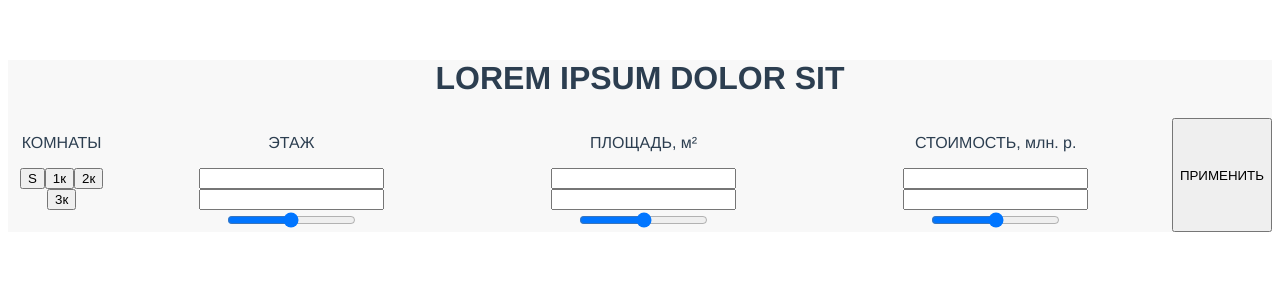
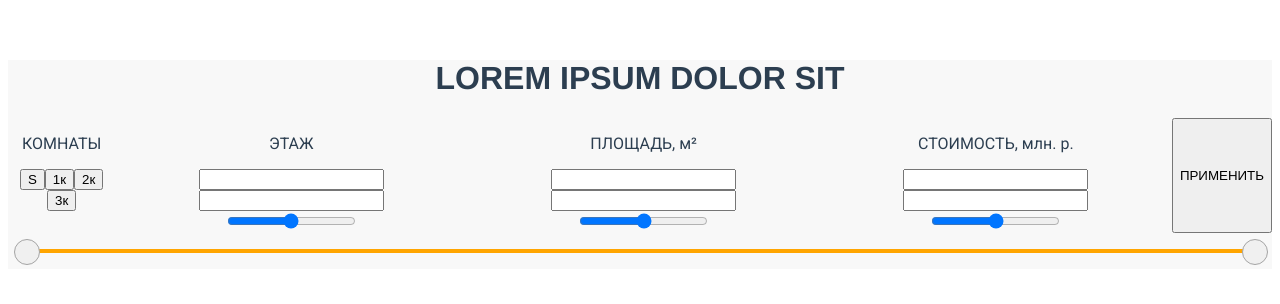
Before and after one commit to Nekishmyakish/apartments, a Vue app: page / in a window 1280 px wide. Shown: the top 304 px of the page. Built offline with nearby package versions, Linux system fonts and the light colour scheme.

Commit message:
double slider added

```diff
--- a/package.json
+++ b/package.json
@@ -9,7 +9,8 @@
   },
   "dependencies": {
     "core-js": "^3.6.5",
-    "vue": "^2.6.11"
+    "vue": "^2.6.11",
+    "vue-nouislider": "^1.0.1"
   },
   "devDependencies": {
     "@vue/cli-plugin-babel": "~4.5.0",
--- a/public/index.html
+++ b/public/index.html
@@ -5,6 +5,8 @@
     <meta http-equiv="X-UA-Compatible" content="IE=edge">
     <meta name="viewport" content="width=device-width,initial-scale=1.0">
     <link rel="icon" href="<%= BASE_URL %>favicon.ico">
+    <link href="https://fonts.googleapis.com/css?family=Roboto:100,300,400,500,700,900" rel="stylesheet">
+    <link href="https://cdn.jsdelivr.net/npm/@mdi/font@4.x/css/materialdesignicons.min.css" rel="stylesheet">
     <title><%= htmlWebpackPlugin.options.title %></title>
   </head>
   <body>
--- a/src/App.vue
+++ b/src/App.vue
@@ -1,7 +1,7 @@
 <template>
   <div id="app">
     <Header />
-    <Content />
+    <Content ::min="min" :max="max" @update:min="value => min = value" @update:max="value => max = value"></Content>
   </div>
 </template>
 
--- a/src/components/Content.vue
+++ b/src/components/Content.vue
@@ -1,9 +1,122 @@
 <template>
-  <div class="container"></div>
+  <div class="content">
+    <div
+      id="my-slider"
+      :se-min="minThreshold"
+      :se-step="step"
+      :se-min-value="min"
+      :se-max-value="max"
+      :se-max="maxThreshold"
+      class="slider"
+    >
+      <div class="slider-touch-left">
+        <span></span>
+      </div>
+      <div class="slider-touch-right">
+        <span></span>
+      </div>
+      <div class="slider-line">
+        <span></span>
+      </div>
+    </div>
+  </div>
 </template>
 
-<style scoped></style>
+<script>
+import ZbRangeSlider from "./ZbRangeSlider";
+export default {
+  props: {
+    minThreshold: {
+      type: Number,
+      default: -100,
+    },
+    maxThreshold: {
+      type: Number,
+      default: 100,
+    },
+    step: {
+      type: Number,
+      default: 1,
+    },
+    min: {
+      type: Number,
+      required: true,
+    },
+    max: {
+      type: Number,
+      required: true,
+    },
+  },
+  data: function() {
+    return {
+      instance: undefined,
+    };
+  },
+  mounted: function() {
+    this.instance = new ZbRangeSlider("my-slider");
+    this.instance.onChange = (min, max) => this.updateValues(min, max);
+  },
+  destroyed: function() {},
+  methods: {
+    updateValues: function(min, max) {
+      this.$emit("update:min", min);
+      this.$emit("update:max", max);
+    },
+  },
+};
+</script>
 
-<script>
-export default {};
-</script>
+<style>
+.slider {
+  display: block;
+  position: relative;
+  height: 36px;
+  width: 100%;
+  -webkit-user-select: none;
+  -moz-user-select: none;
+  -ms-user-select: none;
+  -o-user-select: none;
+  user-select: none;
+}
+.slider .slider-touch-left,
+.slider .slider-touch-right {
+  -webkit-box-sizing: border-box;
+  -moz-box-sizing: border-box;
+  box-sizing: border-box;
+  display: block;
+  position: absolute;
+  height: 36px;
+  width: 36px;
+  padding: 6px;
+  z-index: 2;
+}
+.slider .slider-touch-left span,
+.slider .slider-touch-right span {
+  display: block;
+  width: 100%;
+  height: 100%;
+  background: #f0f0f0;
+  border: 1px solid #a4a4a4;
+  border-radius: 50%;
+}
+.slider .slider-line {
+  -webkit-box-sizing: border-box;
+  -moz-box-sizing: border-box;
+  box-sizing: border-box;
+  position: absolute;
+  width: calc(100% - 36px);
+  left: 18px;
+  top: 16px;
+  height: 4px;
+  border-radius: 4px;
+  background: #f0f0f0;
+  z-index: 0;
+  overflow: hidden;
+}
+.slider .slider-line span {
+  display: block;
+  height: 100%;
+  width: 0%;
+  background: orange;
+}
+</style>
--- a/src/components/Header.vue
+++ b/src/components/Header.vue
@@ -42,6 +42,7 @@
 .header__buttons {
   display: flex;
   justify-content: space-around;
+  font-family: roboto;
 }
 </style>
 
--- /dev/null
+++ b/src/components/ZbRangeSlider.js
@@ -0,0 +1,224 @@
+export default function(id) {
+  var self = this;
+  var startX = 0;
+  var x = 0;
+
+  // retrieve touch button
+  var slider = document.getElementById(id);
+  var touchLeft = slider.querySelector(".slider-touch-left");
+  var touchRight = slider.querySelector(".slider-touch-right");
+  var lineSpan = slider.querySelector(".slider-line span");
+
+  // get some properties
+  var min = parseFloat(slider.getAttribute("se-min"));
+  var max = parseFloat(slider.getAttribute("se-max"));
+
+  // retrieve default values
+  var defaultMinValue = min;
+  if (slider.hasAttribute("se-min-value")) {
+    defaultMinValue = parseFloat(slider.getAttribute("se-min-value"));
+  }
+  var defaultMaxValue = max;
+
+  if (slider.hasAttribute("se-max-value")) {
+    defaultMaxValue = parseFloat(slider.getAttribute("se-max-value"));
+  }
+
+  // check values are correct
+  if (defaultMinValue < min) {
+    defaultMinValue = min;
+  }
+
+  if (defaultMaxValue > max) {
+    defaultMaxValue = max;
+  }
+
+  if (defaultMinValue > defaultMaxValue) {
+    defaultMinValue = defaultMaxValue;
+  }
+
+  var step = 0.0;
+
+  if (slider.getAttribute("se-step")) {
+    step = Math.abs(parseFloat(slider.getAttribute("se-step")));
+  }
+
+  // normalize flag
+  var normalizeFact = 26;
+
+  self.slider = slider;
+  self.reset = function() {
+    touchLeft.style.left = "0px";
+    touchRight.style.left = slider.offsetWidth - touchLeft.offsetWidth + "px";
+    lineSpan.style.marginLeft = "0px";
+    lineSpan.style.width = slider.offsetWidth - touchLeft.offsetWidth + "px";
+    startX = 0;
+    x = 0;
+  };
+
+  self.setMinValue = function(minValue) {
+    var ratio = (minValue - min) / (max - min);
+    touchLeft.style.left =
+      Math.ceil(
+        ratio * (slider.offsetWidth - (touchLeft.offsetWidth + normalizeFact))
+      ) + "px";
+    lineSpan.style.marginLeft = touchLeft.offsetLeft + "px";
+    lineSpan.style.width = touchRight.offsetLeft - touchLeft.offsetLeft + "px";
+    slider.setAttribute("se-min-value", minValue);
+  };
+
+  self.setMaxValue = function(maxValue) {
+    var ratio = (maxValue - min) / (max - min);
+    touchRight.style.left =
+      Math.ceil(
+        ratio * (slider.offsetWidth - (touchLeft.offsetWidth + normalizeFact)) +
+          normalizeFact
+      ) + "px";
+    lineSpan.style.marginLeft = touchLeft.offsetLeft + "px";
+    lineSpan.style.width = touchRight.offsetLeft - touchLeft.offsetLeft + "px";
+    slider.setAttribute("se-max-value", maxValue);
+  };
+
+  // initial reset
+  self.reset();
+
+  // usefull values, min, max, normalize fact is the width of both touch buttons
+  var maxX = slider.offsetWidth - touchRight.offsetWidth;
+  var selectedTouch = null;
+  var initialValue = lineSpan.offsetWidth - normalizeFact;
+
+  // set defualt values
+  self.setMinValue(defaultMinValue);
+  self.setMaxValue(defaultMaxValue);
+
+  // setup touch/click events
+  function onStart(event) {
+    // Prevent default dragging of selected content
+    event.preventDefault();
+    var eventTouch = event;
+
+    if (event.touches) {
+      eventTouch = event.touches[0];
+    }
+
+    if (this === touchLeft) {
+      x = touchLeft.offsetLeft;
+    } else {
+      x = touchRight.offsetLeft;
+    }
+
+    startX = eventTouch.pageX - x;
+    selectedTouch = this;
+    document.addEventListener("mousemove", onMove);
+    document.addEventListener("mouseup", onStop);
+    document.addEventListener("touchmove", onMove);
+    document.addEventListener("touchend", onStop);
+  }
+
+  function onMove(event) {
+    var eventTouch = event;
+
+    if (event.touches) {
+      eventTouch = event.touches[0];
+    }
+
+    x = eventTouch.pageX - startX;
+
+    if (selectedTouch === touchLeft) {
+      if (x > touchRight.offsetLeft - selectedTouch.offsetWidth + 10) {
+        x = touchRight.offsetLeft - selectedTouch.offsetWidth + 10;
+      } else if (x < 0) {
+        x = 0;
+      }
+
+      selectedTouch.style.left = x + "px";
+    } else if (selectedTouch === touchRight) {
+      if (x < touchLeft.offsetLeft + touchLeft.offsetWidth - 10) {
+        x = touchLeft.offsetLeft + touchLeft.offsetWidth - 10;
+      } else if (x > maxX) {
+        x = maxX;
+      }
+      selectedTouch.style.left = x + "px";
+    }
+
+    // update line span
+    lineSpan.style.marginLeft = touchLeft.offsetLeft + "px";
+    lineSpan.style.width = touchRight.offsetLeft - touchLeft.offsetLeft + "px";
+
+    // write new value
+    calculateValue();
+
+    // call on change
+    if (slider.getAttribute("on-change")) {
+      // eslint-disable-next-line no-new-func
+      var fn = new Function("min, max", slider.getAttribute("on-change"));
+      fn(
+        slider.getAttribute("se-min-value"),
+        slider.getAttribute("se-max-value")
+      );
+    }
+
+    if (self.onChange) {
+      self.onChange(
+        slider.getAttribute("se-min-value"),
+        slider.getAttribute("se-max-value")
+      );
+    }
+  }
+
+  function onStop() {
+    document.removeEventListener("mousemove", onMove);
+    document.removeEventListener("mouseup", onStop);
+    document.removeEventListener("touchmove", onMove);
+    document.removeEventListener("touchend", onStop);
+
+    selectedTouch = null;
+
+    // write new value
+    calculateValue();
+
+    // call did changed
+    if (slider.getAttribute("did-changed")) {
+      // eslint-disable-next-line no-new-func
+      var fn = new Function("min, max", slider.getAttribute("did-changed"));
+      fn(
+        slider.getAttribute("se-min-value"),
+        slider.getAttribute("se-max-value")
+      );
+    }
+
+    if (self.didChanged) {
+      self.didChanged(
+        slider.getAttribute("se-min-value"),
+        slider.getAttribute("se-max-value")
+      );
+    }
+  }
+
+  function calculateValue() {
+    var newValue = (lineSpan.offsetWidth - normalizeFact) / initialValue;
+    var minValue = lineSpan.offsetLeft / initialValue;
+    var maxValue = minValue + newValue;
+
+    minValue = minValue * (max - min) + min;
+    maxValue = maxValue * (max - min) + min;
+
+    console.log(step);
+    if (step !== 0.0) {
+      var multi = Math.floor(minValue / step);
+      minValue = step * multi;
+
+      multi = Math.floor(maxValue / step);
+      maxValue = step * multi;
+    }
+
+    slider.setAttribute("se-min-value", minValue);
+    slider.setAttribute("se-max-value", maxValue);
+  }
+
+  // link events
+  touchLeft.addEventListener("mousedown", onStart);
+  touchRight.addEventListener("mousedown", onStart);
+  touchLeft.addEventListener("touchstart", onStart);
+  touchRight.addEventListener("touchstart", onStart);
+}
```
Also changed, not shown: 1 other file (tests, documents, lock files or other folders).
